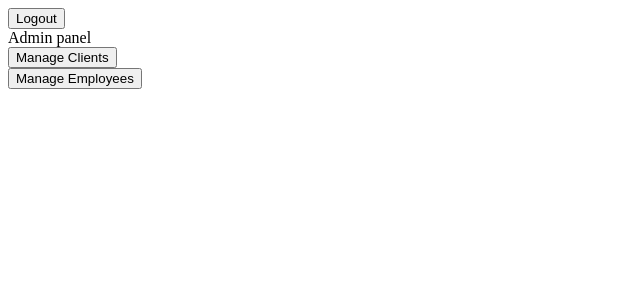
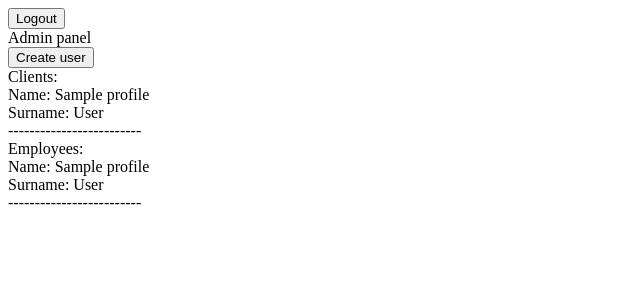
Before and after one commit to AronRynkiewicz/projects_manager, a Django app: page /admin_panel in a window 1280 px wide. Shown: the top 300 px of the page, without its empty margins (0-640 px from the left). Run offline with Django 3.2, Linux system fonts and the light colour scheme; a user stored in the database is signed in; tables that the repository leaves empty hold one stand-in row (values such as "Sample post").

Commit message:
added users creation
- changed sites accordingly
- added django-environ

```diff
--- a/jobs_manager/jobs_engine/models.py
+++ b/jobs_manager/jobs_engine/models.py
@@ -7,8 +7,8 @@ from django.dispatch import receiver
 # Create your models here.
 class Position(models.Model):
     position_choices = (
-        ('manager', 'manager'),
-        ('employee', 'employee'),
+        ('Manager', 'Manager'),
+        ('Employee', 'Employee'),
     )
     position_name = models.CharField(choices=position_choices, max_length=20)
     reading_rights = models.BooleanField(default=False)
@@ -16,20 +16,27 @@ class Position(models.Model):
     adding_employees = models.BooleanField(default=False)
     removing_employees = models.BooleanField(default=False)
 
+    def __str__(self):
+        return self.position_name
+
 
 class Profile(models.Model):
-    role = {
-        True: '(Client)',
-        False: '(Employee)',
-    }
+    possible_roles = (
+        ('Client', 'Client'),
+        ('Employee', 'Employee'),
+    )
     user = models.OneToOneField(User, on_delete=models.CASCADE)
-    is_client = models.BooleanField(default=False)
+    role = models.CharField(choices=possible_roles, max_length=20)
     name = models.CharField(max_length=20)
     surname = models.CharField(max_length=50)
     mail = models.EmailField()
 
     def __str__(self):
-        return '{} {} {}'.format(self.role[self.is_client], self.name, self.surname)
+        return '({}) {} {}'.format(
+            self.role,
+            self.name,
+            self.surname,
+        )
 
 
 class Employee(models.Model):
@@ -39,19 +46,32 @@ class Employee(models.Model):
         on_delete=models.CASCADE,
     )
 
+    def __str__(self):
+        return '(Employee) {} {}'.format(
+            self.profile.name,
+            self.profile.surname,
+        )
+
 
 class Team(models.Model):
     team_name = models.CharField(max_length=50)
     members = models.ForeignKey(
         Employee,
         on_delete=models.CASCADE,
+        null=True,
     )
+
+    def __str__(self):
+        return '(Team) {}'.format(self.team_name)
 
 
 class File(models.Model):
     file_name = models.CharField(max_length=50)
     creation_date = models.DateField(auto_now_add=True)
     file = models.FileField(upload_to='client_files/')
+
+    def __str__(self):
+        return self.file_name
 
 
 class Task(models.Model):
@@ -60,11 +80,16 @@ class Task(models.Model):
     assigned_team = models.ForeignKey(
         Team,
         on_delete=models.CASCADE,
+        null=True,
     )
     files = models.ForeignKey(
         File,
         on_delete=models.CASCADE,
+        null=True,
     )
+
+    def __str__(self):
+        return self.task_name
 
 
 class Client(models.Model):
@@ -72,15 +97,22 @@ class Client(models.Model):
     task = models.ForeignKey(
         Task,
         on_delete=models.CASCADE,
+        null=True,
     )
 
-
-@receiver(post_save, sender=User)
-def create_user_profile(sender, instance, created, **kwargs):
-    if created:
-        Profile.objects.create(user=instance)
+    def __str__(self):
+        return '(Client) {} {}'.format(
+            self.profile.name,
+            self.profile.surname
+        )
 
 
-@receiver(post_save, sender=User)
-def save_user_profile(sender, instance, **kwargs):
-    instance.profile.save()
+# @receiver(post_save, sender=User)
+# def create_user_profile(sender, instance, created, **kwargs):
+#     if created:
+#         Profile.objects.create(user=instance)
+#
+#
+# @receiver(post_save, sender=User)
+# def save_user_profile(sender, instance, **kwargs):
+#     instance.profile.save()
--- a/jobs_manager/jobs_engine/templates/jobs_engine/admin_panel.html
+++ b/jobs_manager/jobs_engine/templates/jobs_engine/admin_panel.html
@@ -7,18 +7,24 @@
 <body>
 {% include 'accounts/logout.html' %}
 Admin panel
-    <div class="manage_clients">
-        <form method="post", action="{% url 'jobs_engine:manage_clients' %}">
+    <div class="create_credentials">
+        <form method="post", action="{% url 'jobs_engine:create_credentials' %}">
           {% csrf_token %}
-          <button type="submit">Manage Clients</button>
+          <button type="submit">Create user</button>
         </form>
     </div>
+Clients: <br>
+{% for client in clients %}
+    Name: {{client.profile.name}} <br>
+    Surname: {{client.profile.surname}} <br>
+    ------------------------- <br>
+{% endfor %}
 
-    <div class="manage_employees">
-        <form method="post", action="{% url 'jobs_engine:manage_employees' %}">
-          {% csrf_token %}
-          <button type="submit">Manage Employees</button>
-        </form>
-    </div>
+Employees: <br>
+{% for employee in employees %}
+    Name: {{employee.profile.name}} <br>
+    Surname: {{employee.profile.surname}} <br>
+    ------------------------- <br>
+{% endfor %}
 </body>
 </html>
--- a/jobs_manager/jobs_engine/urls.py
+++ b/jobs_manager/jobs_engine/urls.py
@@ -8,6 +8,8 @@ urlpatterns = [
     path('admin_panel', views.admin_panel, name='admin_panel'),
     path('client_view', views.client_view, name='client_view'),
     path('employee_view', views.employee_view, name='employee_view'),
+    path('create_credentials', views.create_credentials, name='create_credentials'),
+    path('create_profile', views.create_profile, name='create_profile'),
     path('manage_clients', views.manage_clients, name='manage_clients'),
     path('manage_employees', views.manage_employees, name='manage_employees'),
 ]
--- a/jobs_manager/jobs_engine/views.py
+++ b/jobs_manager/jobs_engine/views.py
@@ -1,5 +1,7 @@
 from django.shortcuts import render, redirect
+from django.contrib.auth.forms import UserCreationForm
 from .forms import *
+from .models import *
 
 
 # Create your views here.
@@ -22,7 +24,11 @@ def index(request):
 
 def admin_panel(request):
     if request.user.is_superuser:
-        return render(request, 'jobs_engine/admin_panel.html')
+        context = {
+            'clients': Client.objects.all(),
+            'employees': Employee.objects.all(),
+        }
+        return render(request, 'jobs_engine/admin_panel.html', context)
     else:
         return redirect('jobs_engine/index.html')
 
@@ -33,6 +39,52 @@ def client_view(request):
 
 def employee_view(request):
     return render(request, 'Employee view')
+
+
+def create_credentials(request):
+    if request.user.is_superuser:
+        form = UserCreationForm()
+
+        if request.method == 'POST':
+            form = UserCreationForm(request.POST)
+            if form.is_valid():
+                form.save()
+                return redirect('jobs_engine:create_profile')
+
+        context = {
+            'form': form,
+        }
+
+        return render(request, 'jobs_engine/create_credentials.html', context)
+    else:
+        return redirect('jobs_engine/index.html')
+
+
+def create_profile(request):
+    if request.user.is_superuser:
+        form = ProfileForm()
+
+        if request.method == 'POST':
+            form = ProfileForm(request.POST)
+            if form.is_valid():
+                profile_obj = form.save()
+
+                if profile_obj.role == 'Client':
+                    obj, created = Client.objects.get_or_create(
+                        profile=profile_obj,
+                    )
+                else:
+                    obj, created = Employee.objects.get_or_create(
+                        profile=profile_obj,
+                        position=Position.objects.get(position_name='Employee')
+                    )
+                return redirect('/')
+        context = {
+            'form': form,
+        }
+        return render(request, 'jobs_engine/create_profile.html', context)
+    else:
+        return redirect('jobs_engine/index.html')
 
 
 def manage_clients(request):
```
Also changed, not shown: jobs_manager/jobs_engine/templates/jobs_engine/create_credentials.html (added, +18 -0 lines), jobs_manager/jobs_engine/templates/jobs_engine/create_profile.html (added, +18 -0 lines), jobs_manager/jobs_manager/settings.py (+6 -2 lines), 1 other file.
